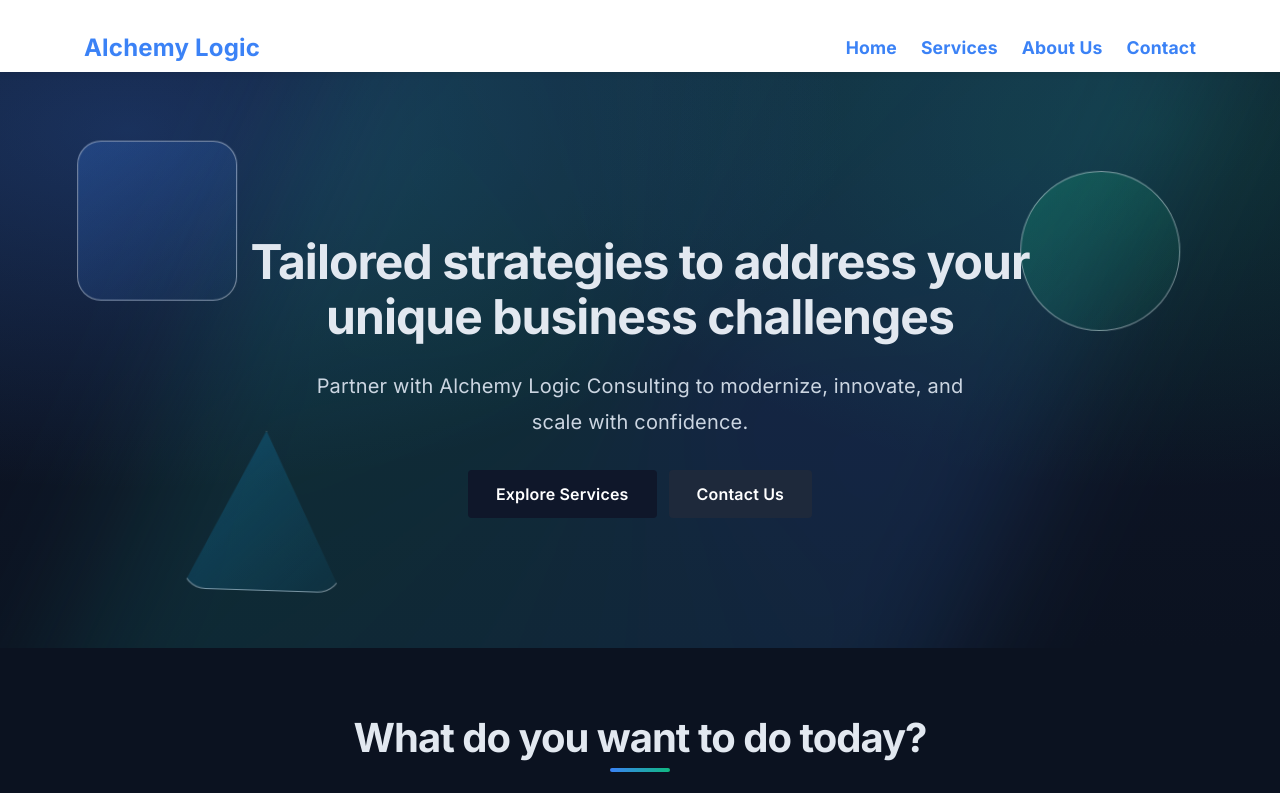
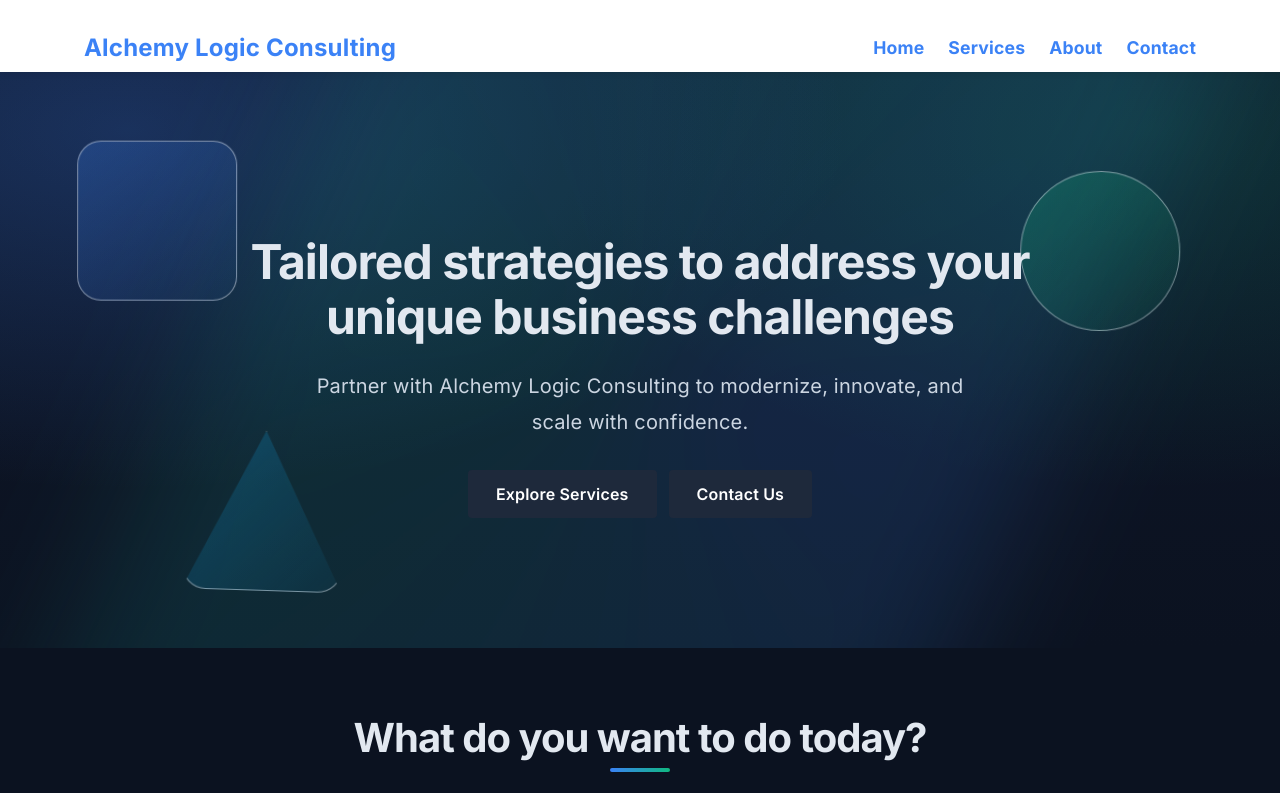
Before and after one commit to TamiKabiawu007/alchemylogic, a plain HTML site: page index.html in a window 1280 px wide. Shown: the top 793 px of the page. Drawn offline with Linux system fonts and the light colour scheme.

Commit message:
Made some minor bug fixes

```diff
--- a/css/styles.css
+++ b/css/styles.css
@@ -193,15 +193,13 @@ img, svg {
 }
 
 .btn-primary {
-  background-color: var(--color-accent);
-  color: var(--color-bg);
-  border-color: var(--color-accent);
+  background-color: transparent;
+  color: var(--color-text);
+  border: 1px solid var(--color-text);
 }
 
 .btn-primary:hover:not(:disabled) {
-  background-color: var(--color-accent);
-  border-color: var(--color-accent);
-  color: #3B82F6; /* text turns blue */
+  background-color: var(--color-hover-bg);
   transform: translateY(-2px);
   box-shadow: var(--shadow-md);
 }
@@ -1310,7 +1308,7 @@ img {
 }
 
 .btn-primary {
-  background-color: var(--color-primary);
+  background-color: var(--color-secondary); /* changed bc it's brihgter than the primary button color */
   color: var(--color-white);
 }
 .btn-primary:hover,
--- a/index.html
+++ b/index.html
@@ -37,7 +37,7 @@
     <div class="container">
         <div class="logo">
             <a href="index.html">
-                <span class="logo-text">Alchemy Logic</span>
+                <span class="logo-text">Alchemy Logic Consulting</span>
             </a>
         </div>
         <nav class="main-nav">
@@ -49,7 +49,7 @@
             <ul class="nav-list">
                 <li><a class="nav-link" href="index.html">Home</a></li>
                 <li><a class="nav-link" href="pages/services.html">Services</a></li>
-                <li><a class="nav-link" href="pages/about.html">About Us</a></li>
+                <li><a class="nav-link" href="pages/about.html">About</a></li>
                 <li><a class="nav-link" href="pages/contact.html">Contact</a></li>
             </ul>
 
```
Also changed, not shown: pages/about.html (+2 -2 lines), pages/contact.html (+2 -2 lines), pages/services.html (+2 -2 lines).
